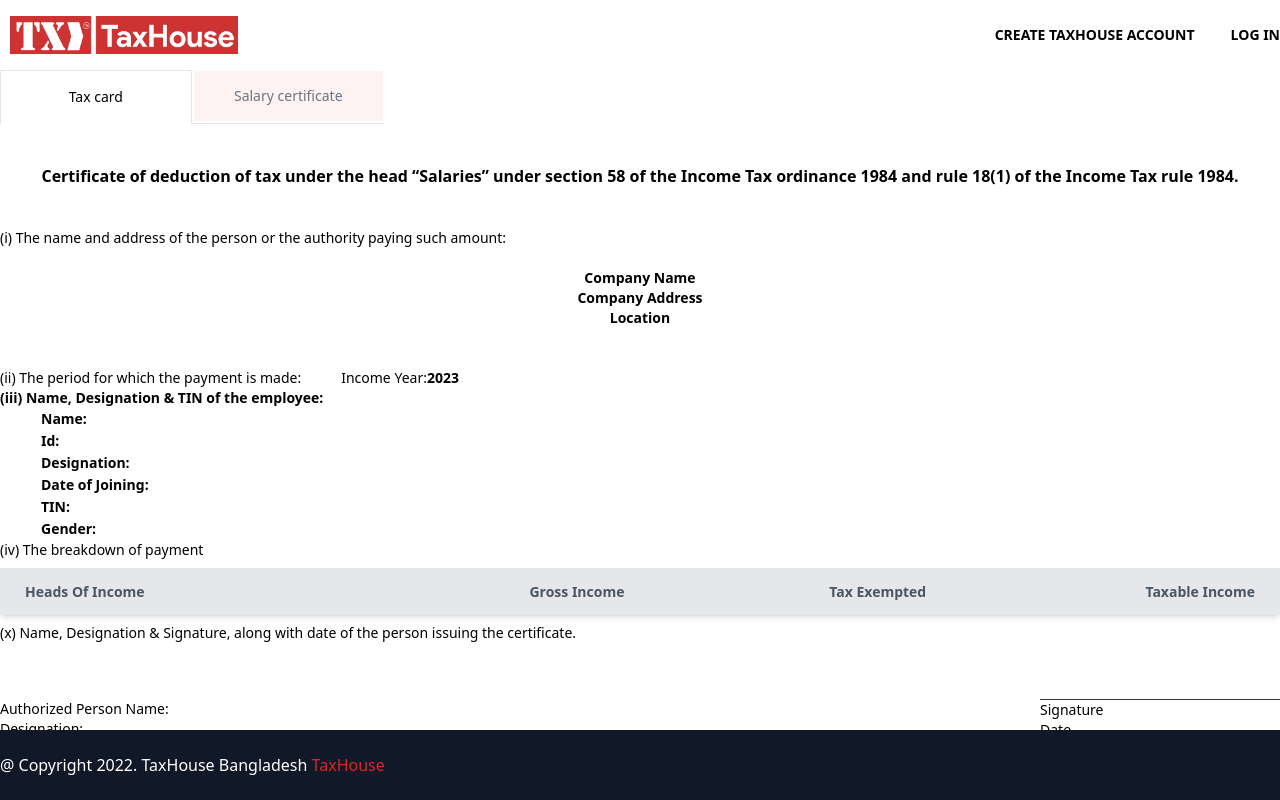
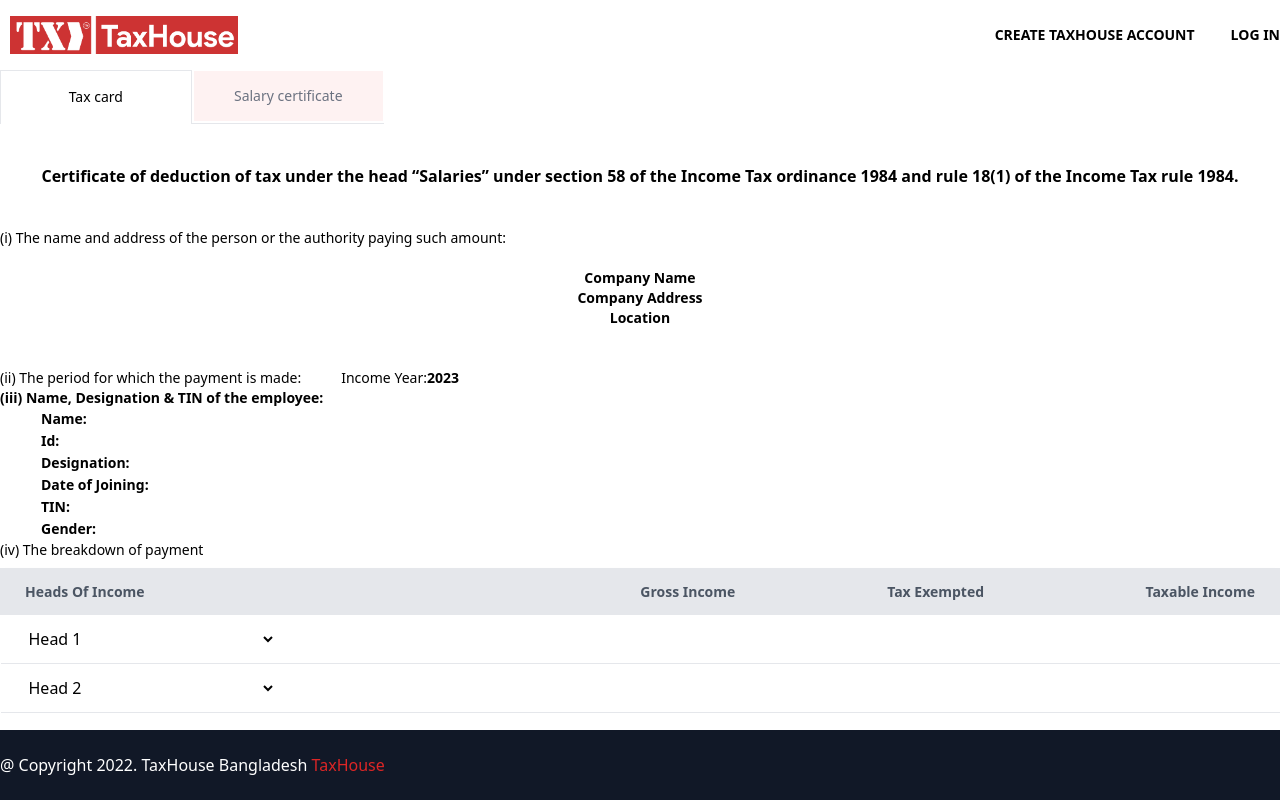
Before and after one commit to allImran/tax-calculator, a Nuxt app: page /salary-certificate in a window 1280 px wide. Built offline with nearby package versions, Linux system fonts and the light colour scheme.

Commit message:
add head dynamically

```diff
--- a/components/PaymentTable.vue
+++ b/components/PaymentTable.vue
@@ -23,12 +23,39 @@
                         <TableTd :text="item.taxable_salary"/>
                     </template>
                 </TableTr>
+
+                <TableTr v-for="head in heads" :key="head.title">
+                    <td class="py-3 px-6 text-left">
+                        <select v-model="head.value" class="bg-transparent">
+                            <option :value="null">{{ head.title }}</option>
+                            <option
+                                v-for="item in headItem"
+                                :key="item.key"
+                                :value="item.key"
+                            >
+                                {{ item.label }}
+                            </option>
+                        </select>
+                    </td>
+                    <template v-if="head.value">
+                        <td class="text-right">
+                            <input
+                                type="number"
+                                class="bg-transparent py-3 px-6 text-right"
+                                v-model="getItem(head.value).gross_income"
+                                @input="$emit('onInput')"
+                            >
+                        </td>
+                        <TableTd :text="getItem(head.value).exemption"/>
+                        <TableTd :text="getItem(head.value).taxable_salary"/>
+                    </template>
+                </TableTr>
+
                 <TableTr v-if="totalIncome" customBg="bg-gray-100 font-bold">
                     <TableTd :isNumber="false" :text="totalIncome.label"/>
                     <TableTd :text="totalIncome.gross_income"/>
                     <TableTd :text="totalIncome.exemption"/>
                     <TableTd :text="totalIncome.taxable_salary"/>
-                    <!-- {{ totalIncome }} -->
                 </TableTr>
             </tbody>
         </TableWrapper>
@@ -38,6 +65,7 @@
 <script setup>
 import { first } from 'lodash'
 import {computed} from 'vue'
+import headItem from '~/data/head.js'
 
 const props = defineProps({
     salaryForm: Array,
@@ -45,7 +73,23 @@ const props = defineProps({
 })
 
 const totalIncome = computed(() => first(props.salaryReturn))
+const heads = ref([
+    {
+        title: 'Head 1',
+        value: null
+    },
+    {
+        title: 'Head 2',
+        value: null
+    },
+    {
+        title: 'Head 3',
+        value: null
+    }
+])
 const thArr = [' Heads of income', 'Gross Income', 'Tax Exempted', 'Taxable Income']
 const validKeys = ['basic_pay', 'house_rent', 'medical_allowance', 'conveyance_allowance', 'festival_bonus', 'other_allowance']
 const showItem = (key) => validKeys.includes(key)
+
+const getItem = (_key) => props.salaryForm.find(({key}) => key === _key)
 </script>
--- /dev/null
+++ b/data/head.js
@@ -0,0 +1,18 @@
+export default [
+    {
+        key: 'special_bonus',
+        label: 'Special bonus/ pay'
+    },
+    {
+        key: 'arrear_pay',
+        label: 'Arrear pay (if not taxed earlier)'
+    },
+    {
+        key: 'festival_bonus',
+        label: 'Festival bonus'
+    },
+    {
+        key: 'dearness_allowance',
+        label: 'Dearness allowance'
+    },
+]
```
